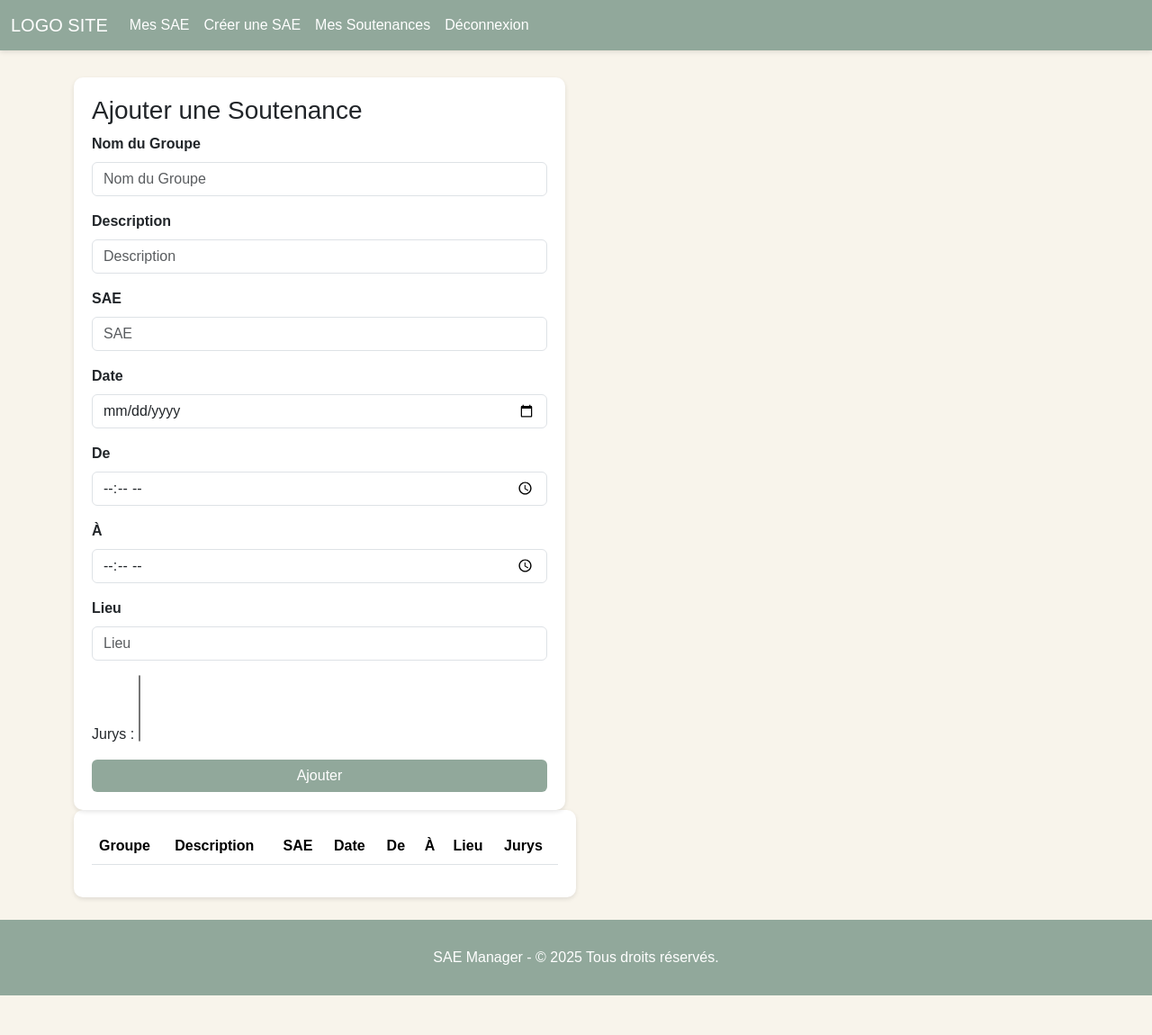
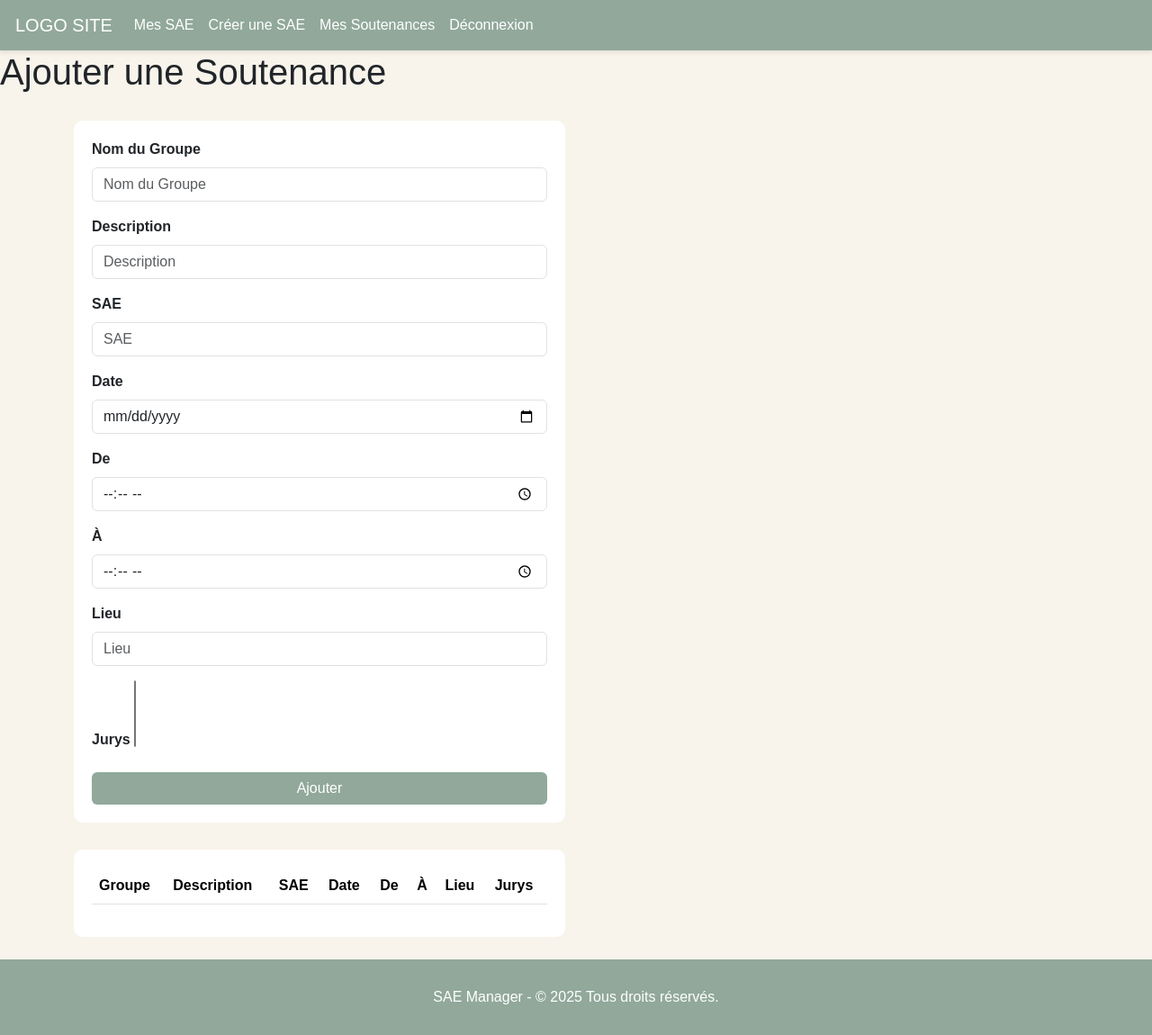
Before and after one commit to nezou1/SAE3.2-Manager, a PHP site: page /index.php?module=soutenance&action=form_ajout in a window 1280 px wide. Shown: the whole page at 90% size. Before the commit the page ends 1106 px from the top, so only its background shows below. Run offline with PHP 8.4, Linux system fonts and the light colour scheme; data that the repository does not hold is empty.

Commit message:
4eme push de la V0 de la partie soutenance : ajout/modif code css

```diff
--- a/composants/footer/vue_footer.php
+++ b/composants/footer/vue_footer.php
@@ -2,7 +2,7 @@
 class VueCompFooter extends VueCompGenerique {
 
 	public function __construct() {
-		$this->affichage .= '<div class="footer">
+		$this->affichage .= '<div>
 								SAE Manager - © 2025 Tous droits réservés.
 							</div>';
 	}
--- a/modules/mod_soutenance/vue_soutenance.php
+++ b/modules/mod_soutenance/vue_soutenance.php
@@ -8,31 +8,32 @@ class VueSoutenance extends VueGenerique{
 
     public function get_soutenances($soutenances) {
     ?>
-        <section>
         <h1>Soutenances</h1>
                 <?= $this->get_table_soutenance($soutenances)?>
                 <a href="index.php?module=soutenance&action=form_ajout">
                     <button class="btn btn-primary w-100">Ajouter une Soutenance</button>
                 </a>
             </div>
-            </div>
         </section>
+
 <?php
     }
     public function get_liste_soutenances($soutenances) {
     ?>
-        <section>
+        <div class="container">
+            <div class="row">
                         <?= $this->get_table_soutenance($soutenances)?>
                     </div>
+                </section>
             </div>
-        </section>
+        </div>
     <?php
         }
 
     public function get_table_soutenance($soutenances) {
 ?>
         <!-- Liste des soutenances -->
-        <div class="col-md-6">
+        <section class="col-md-6">
             <div class="table-container">
                 <!-- <h3>Liste des soutenances</h3> -->
                 <table class="table table-striped">
@@ -80,12 +81,12 @@ class VueSoutenance extends VueGenerique{
 
     public function form_ajout($errors) {
         ?>
+        <h1>Ajouter une Soutenance</h1>
         <div class="container">
             <div class="row">
                 <!-- Formulaire d'ajout de soutenance -->
-                <div class="col-md-6">
+                <section class="col-md-6">
                     <div class="form-container">
-                        <h3>Ajouter une Soutenance</h3>
                             <form action="index.php?module=soutenance&action=ajout" method="POST" novalidate>
                             <!-- Nom du Groupe -->
                             <div class="mb-3">
@@ -145,7 +146,7 @@ class VueSoutenance extends VueGenerique{
                             </div>
                             <!-- Jurys -->
                             <div class="mb-3">
-                                <label for="jurys">Jurys :</label>
+                                <label for="jurys" class="form-label">Jurys</label>
                                 <select name="jurys[]" id="jurys" multiple>
                                     <?php foreach ($jurys as $jury): ?>
                                         <option value="<?= htmlspecialchars($jury['idEns']) ?>">
@@ -159,7 +160,7 @@ class VueSoutenance extends VueGenerique{
                             </div>
                             <input type="submit" class="btn btn-primary w-100" value="Ajouter">
                     </form>
-                </div>
+                </section>
             </div>
         </div>
 <?php
--- a/templates/template.php
+++ b/templates/template.php
@@ -21,16 +21,26 @@
 
             .navbar .nav-link, .navbar .navbar-brand {
                 color: white;
+                border-radius: 5px;
+                padding-left: 5px;
+            }
+
+            .navbar .nav-link:hover, .navbar .navbar-brand:hover {
+                background-color: #778c7b;
+                transition-duration: 0.4s;
+                border-radius: 5px;
             }
 
             .container {
                 margin-top: 30px;
+                height:
             }
 
             .form-container {
                 background-color: white;
                 border-radius: 10px;
                 padding: 20px;
+                height: 100%
                 box-shadow: 0 2px 5px rgba(0, 0, 0, 0.1);
             }
 
@@ -38,6 +48,7 @@
                 background-color: white;
                 border-radius: 10px;
                 padding: 20px;
+                height: 100%
                 box-shadow: 0 2px 5px rgba(0, 0, 0, 0.1);
             }
 
@@ -53,11 +64,14 @@
             .form-label {
                 font-weight: bold;
             }
-        .footer{
+
+            footer{
                 background-color: #91A89B;
+                display: block;
                 color :white;
                 padding: 30px;
                 margin-top: 25px;
+                box-sizing: border-box;
                 text-align: center;
             }
         </style>
@@ -69,10 +83,13 @@
             </nav>
         </header>
         <main>
+            <section>
                 <?=$module_html?>
+            </section>
         </main>
         <footer>
             <?php echo $footer->getAffichage();?>
         </footer>
         <script src="https://cdn.jsdelivr.net/npm/bootstrap@5.3.3/dist/js/bootstrap.bundle.min.js"></script>
     </body>
+</html>
```
Lines whose indentation alone changed are shown as unchanged.
